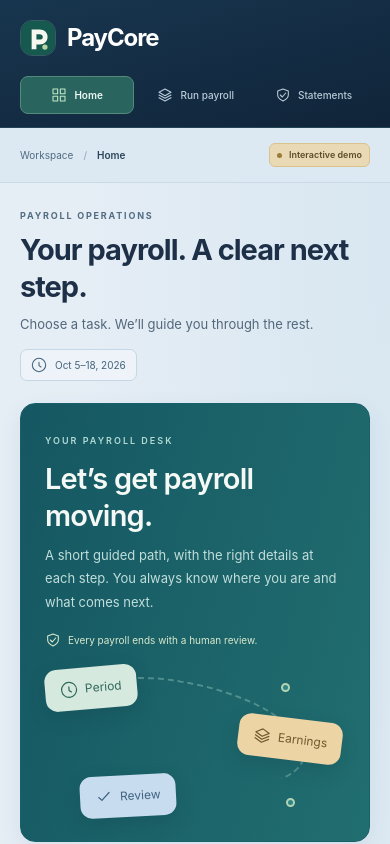
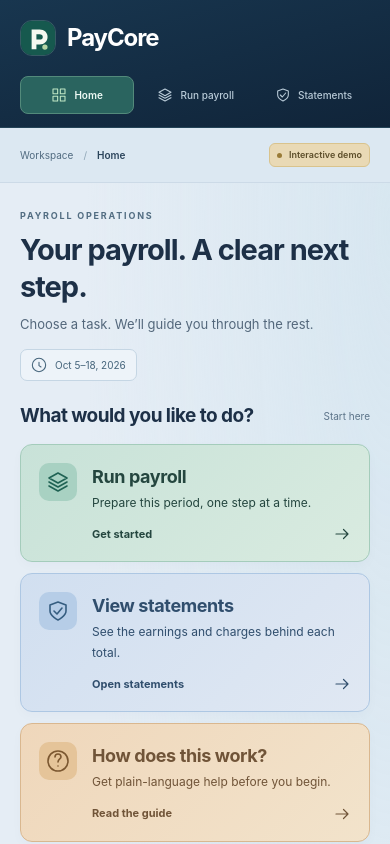
Before and after one commit to Omoluabi1003/Paycore, a Next.js app: page / in a window 390 px wide. Shown: the top 844 px of the page. Built offline with nearby package versions, Linux system fonts and the light colour scheme.

Commit message:
Put primary tasks first and shorten the mobile welcome panel

```diff
--- a/app/globals.css
+++ b/app/globals.css
@@ -2388,3 +2388,6 @@ body:has(:focus-visible) .brand-splash-intro {
 .splash-rule {
   background:#e6c17d
 }
+/* Keep task selection first and compact on smaller screens. */
+.task-section{margin-top:0}.portal-welcome{margin-bottom:24px}
+@media(max-width:720px){.task-section{margin-top:0;margin-bottom:20px}.portal-welcome{padding:22px;margin-bottom:20px}.portal-welcome .welcome-art{display:none}.portal-welcome h2{font-size:25px}.portal-welcome p{font-size:12px}.welcome-caption{margin-top:14px}}
--- a/app/workspace.tsx
+++ b/app/workspace.tsx
@@ -91,13 +91,13 @@ export default function Workspace({ contractors }: {
         <div className="page-heading"><div><p className="eyebrow">PAYROLL OPERATIONS</p><h1 ref={heading} tabIndex={-1}>{view === "overview" ? "Your payroll. A clear next step." : view === "prepare" ? preparation[step].title : "Review your payroll."}</h1><p className="page-description">{view === "overview" ? "Choose a task. We’ll guide you through the rest." : view === "prepare" ? `Step ${step + 1} of 4 · Check the sample information, then continue.` : "Check each statement before acknowledging the sample review."}</p></div><span className="period-label"><Icon name="clock" size={16}/>{period}</span></div>
 
         {view === "overview" ? <>
-          <section className="portal-welcome" aria-labelledby="welcome-title"><div><span className="welcome-label">YOUR PAYROLL DESK</span><h2 id="welcome-title">Let’s get payroll moving.</h2><p>A short guided path, with the right details at each step. You always know where you are and what comes next.</p><span className="welcome-caption"><Icon name="shield" size={16}/>Every payroll ends with a human review.</span></div><div className="welcome-art" aria-hidden="true"><div className="art-path"/><span className="art-stop stop-one"><Icon name="clock"/>Period</span><span className="art-stop stop-two"><Icon name="layers"/>Earnings</span><span className="art-stop stop-three"><Icon name="check"/>Review</span><span className="art-dot dot-one"/><span className="art-dot dot-two"/></div></section>
           <section className="task-section" aria-labelledby="task-title"><div className="section-heading"><h2 id="task-title">What would you like to do?</h2><span className="task-hint">Start here</span></div><div className="task-grid">
             <button className="task-tile task-payroll" onClick={() => completed === 3 ? navigate("review") : begin()}><span className="task-icon"><Icon name="layers" size={24}/></span><strong>Run payroll</strong><span>Prepare this period, one step at a time.</span><span className="tile-action">{completed === 0 ? "Get started" : "Continue payroll"}<Icon name="arrow" size={18}/></span></button>
             <button className="task-tile task-statements" onClick={() => navigate("review")}><span className="task-icon"><Icon name="shield" size={24}/></span><strong>View statements</strong><span>See the earnings and charges behind each total.</span><span className="tile-action">Open statements<Icon name="arrow" size={18}/></span></button>
             <button className="task-tile task-help" aria-expanded={showHelp} aria-controls="payroll-help" onClick={() => setShowHelp((value) => !value)}><span className="task-icon"><Icon name="help" size={24}/></span><strong>How does this work?</strong><span>Get plain-language help before you begin.</span><span className="tile-action">{showHelp ? "Close guide" : "Read the guide"}<Icon name="arrow" size={18}/></span></button>
           </div></section>
           {showHelp ? <section className="panel help-panel" id="payroll-help"><h2>Your payroll, in four steps.</h2><div className="help-grid"><p><strong>1. Pay period</strong>Check the dates for the work being paid.</p><p><strong>2. Earnings</strong>Check each contractor’s gross earnings and rate.</p><p><strong>3. Deductions</strong>Check charges and amounts being reimbursed.</p><p><strong>4. Review</strong>Open the statements and check the final totals.</p></div><p className="help-demo">This demo uses sample records. It cannot approve payroll or send payments.</p></section> : null}
+          <section className="portal-welcome" aria-labelledby="welcome-title"><div><span className="welcome-label">YOUR PAYROLL DESK</span><h2 id="welcome-title">Let’s get payroll moving.</h2><p>A short guided path, with the right details at each step. You always know where you are and what comes next.</p><span className="welcome-caption"><Icon name="shield" size={16}/>Every payroll ends with a human review.</span></div><div className="welcome-art" aria-hidden="true"><div className="art-path"/><span className="art-stop stop-one"><Icon name="clock"/>Period</span><span className="art-stop stop-two"><Icon name="layers"/>Earnings</span><span className="art-stop stop-three"><Icon name="check"/>Review</span><span className="art-dot dot-one"/><span className="art-dot dot-two"/></div></section>
           <div className="home-work-grid"><section className="panel run-record"><div className="record-header"><div><p className="eyebrow">CURRENT PAYROLL</p><h2>{period}</h2><span className="record-reference">Demo run · PC-DEMO-001</span></div><span className="draft-chip">Draft</span></div><div className="record-figures"><div><span>Estimated contractor pay</span><strong>{money(total("netPay"))}</strong></div><div><span>Contractors</span><strong>3</strong></div><div><span>Gross revenue</span><strong>{money(gross)}</strong></div></div><div className="record-status"><span><strong>{completed} of 3</strong> preparation checks complete</span><span>{completed === 3 ? "Ready for sample review" : `${3 - completed} checks remaining`}</span></div><div className="progress-track"><span style={{ width: `${completed / 3 * 100}%` }}/></div><ol className="record-steps">{["Pay period", "Earnings", "Deductions", "Review"].map((label, index) => <li key={label} className={index < 3 && checked[index] ? "complete" : ""}><span>{index < 3 && checked[index] ? <Icon name="check" size={13}/> : index + 1}</span>{label}</li>)}</ol><button className="button button-primary" onClick={() => completed === 3 ? navigate("review") : begin()}>{completed === 0 ? "Start this payroll" : completed === 3 ? "Review this payroll" : "Continue this payroll"}<Icon name="arrow" size={18}/></button></section>
           <aside className="next-action"><span className="next-kicker">UP NEXT</span><span className="next-number">{completed === 3 ? "04" : `0${nextStep + 1}`}</span><h2>{nextAction}</h2><p>{completed === 3 ? "Your preparation checks are complete. Open the statements and make sure the totals are right." : preparation[nextStep].help}</p><button className="text-link" onClick={() => completed === 3 ? navigate("review") : begin()}>Take me there<Icon name="arrow" size={17}/></button><div className="next-bottom"><Icon name="shield" size={17}/>Nothing is approved automatically.</div></aside></div>
         </> : null}
```
